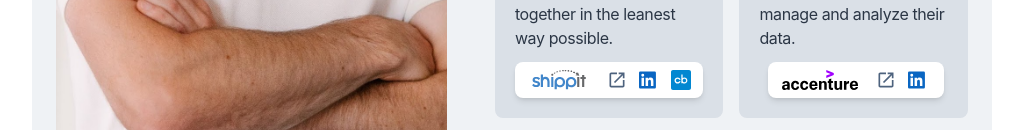
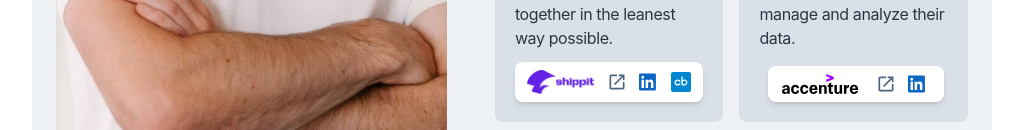
Before and after one commit to om154/omurray.dev, a React (Create React App) app: page /about in a window 1280 px wide. Shown: the part 822-952 px from the top of the page, without its empty margins (128-1151 px from the left). Built offline with nearby package versions, Linux system fonts and the light colour scheme; no server answers; a web font is replaced by a local one.

Commit message:
update shippit logo

```diff
--- a/src/components/Pill/ShippitPill/index.tsx
+++ b/src/components/Pill/ShippitPill/index.tsx
@@ -2,7 +2,7 @@ import cn from 'classnames';
 import { ReactComponent as CrunchbaseLogo } from '../../../assets/crunchbase-logo.svg';
 import { ReactComponent as LinkedInLogo } from '../../../assets/linkedin-logo.svg';
 import { ReactComponent as ExternalLinkIcon } from '../../../assets/external-link-icon.svg';
-import { ReactComponent as ShippitLogo } from '../../../assets/shippit.svg';
+import shippitLogo from '../../../assets/img/shippit.png';
 import Pill from '..';
 
 interface ShippitPillProps {
@@ -12,7 +12,7 @@ interface ShippitPillProps {
 const ShippitPill = ({ className }: ShippitPillProps) => (
   <Pill className={cn('bg-white', className)}>
     <div className='flex row'>
-      <ShippitLogo className="w-16 h-9 md:h-5 md:mr-2" />
+      <img src={shippitLogo} className="w-auto h-10 md:h-6 md:mr-2" alt='shippit-logo' />
     </div>
     <div className='flex row'>
       <a className="flex ml-2 mr-1 text-neutral-800" href="https://www.shippit.com/" data-testid="shippit-external-link" target="_blank" rel="noreferrer">
```
Also changed, not shown: src/assets/img/shippit.png (added), src/assets/shippit-old.svg (renamed from src/assets/shippit.svg).
